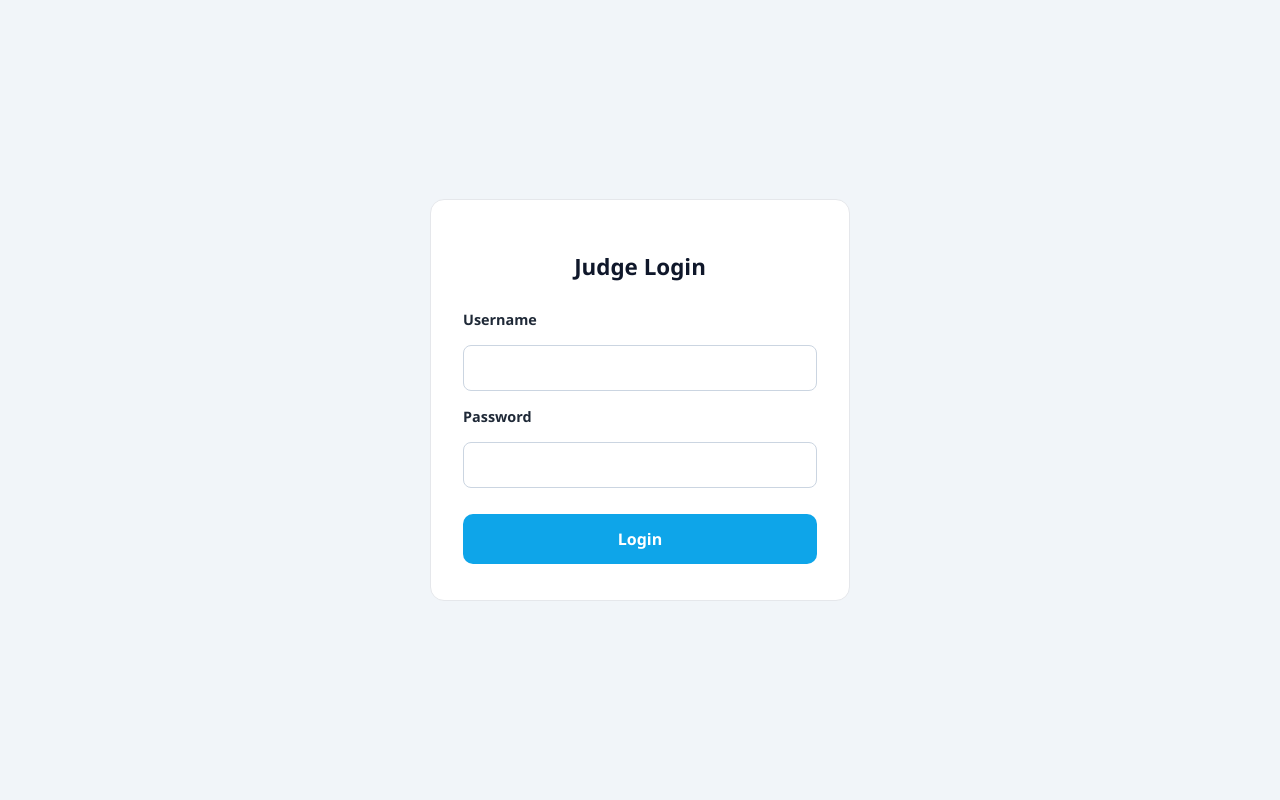
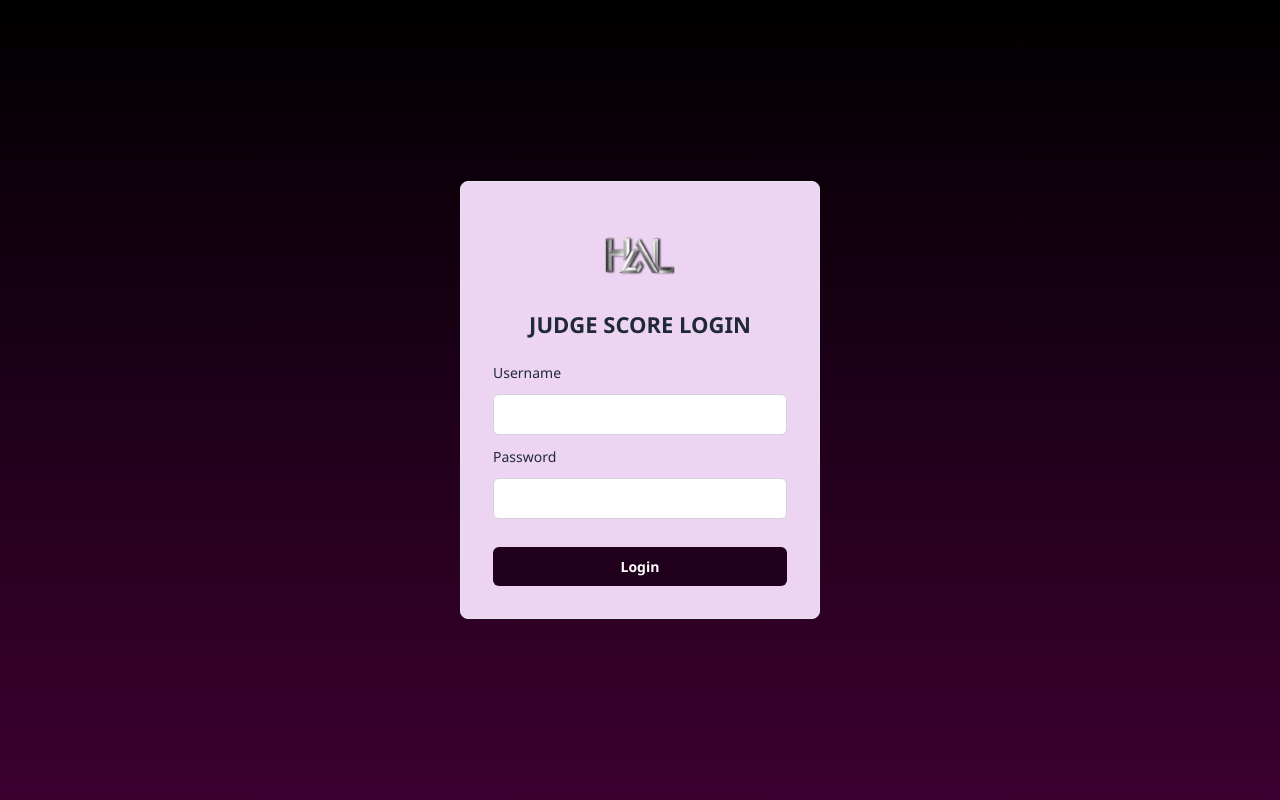
Before and after one commit to Muaaviya-cxd4t/hal-4.0manager, a Flask app: template templates/loginL.html in a window 1280 px wide. Run offline with Flask 3, Linux system fonts and the light colour scheme; the template is opened without the code that fills it, so the values that code supplies are empty.

Commit message:
Refactor login page HTML and styles

```diff
--- a/templates/loginL.html
+++ b/templates/loginL.html
@@ -1,4 +1,4 @@
-<!DOCTYPE html>
+<!doctype html>
 <html lang="en">
   <head>
     <meta charset="UTF-8" />
@@ -13,70 +13,89 @@
 
       body {
         margin: 0;
-        min-height: 100vh;
+        height: 100vh;
         display: flex;
+        align-items: center;
         justify-content: center;
-        align-items: center;
-        background: #f1f5f9;
-        color: #0f172a;
+        background: linear-gradient(black, rgb(60, 0, 49));
       }
 
       .container {
-        width: 90%;
-        max-width: 420px;
-        background: #ffffff;
-        padding: 36px 32px;
-        border-radius: 14px;
+        width: 100%;
+        max-width: 360px;
+        background-color: #eed4f3;
+        padding: 32px;
+        border-radius: 8px;
         border: 1px solid #e5e7eb;
         text-align: center;
       }
 
+      .logo {
+        width: 80px;
+        height: auto;
+        margin-bottom: 16px;
+      }
+
       h1 {
-        font-size: 1.4rem;
+        margin-bottom: 24px;
+        color: #1f2937;
+        font-size: 22px;
         font-weight: 600;
-        margin-bottom: 28px;
-        color: #0f172a;
       }
 
       form {
         display: flex;
         flex-direction: column;
-        gap: 16px;
+        gap: 12px;
         text-align: left;
       }
 
       label {
-        font-size: 0.9rem;
-        font-weight: 600;
         color: #1f2937;
+        font-size: 14px;
+        font-weight: 500;
       }
 
       input {
-        padding: 12px;
-        border-radius: 8px;
-        border: 1px solid #cbd5e1;
-        font-size: 0.95rem;
+        padding: 10px 12px;
+        border-radius: 6px;
+        border: 1px solid #d1d5db;
+        font-size: 14px;
+        outline: none;
+      }
+
+      input:focus {
+        border-color: #0ea5e9;
       }
 
       input[type="submit"] {
-        margin-top: 10px;
-        padding: 14px;
-        border-radius: 10px;
+        margin-top: 16px;
+        background-color: #21001d;
+        color: #ffffff;
         border: none;
-        font-size: 1rem;
+        font-size: 14px;
         font-weight: 600;
-        background: #0ea5e9;
-        color: #ffffff;
+        padding: 10px;
+        border-radius: 6px;
         cursor: pointer;
+      }
+
+      input[type="submit"]:hover {
+        background-color: #0284c7;
       }
     </style>
   </head>
 
   <body>
     <div class="container">
-      <h1>Judge Login</h1>
+      <img
+        src="{{ url_for('static', filename='Logo.png') }}"
+        style="width: 80px; height: auto; display: block; margin: 0 auto"
+      />
 
-      <form method="POST" action="/login">
+      <h1>JUDGE SCORE LOGIN</h1>
+
+      <form method="POST" action="/login-logistics">
         <label for="username">Username</label>
         <input type="text" id="username" name="username" required />
 
```
